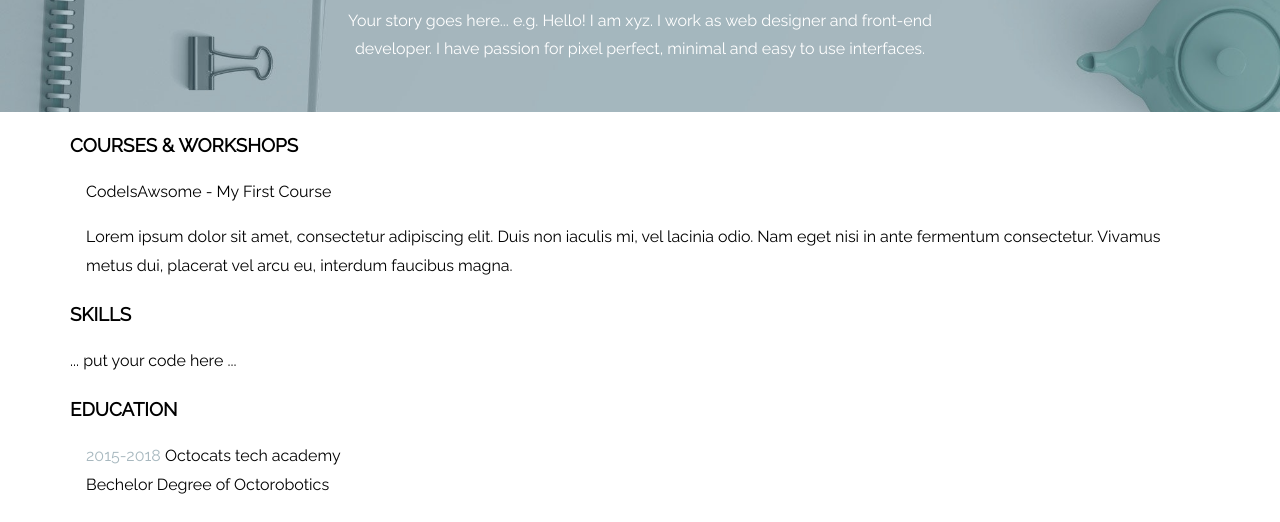
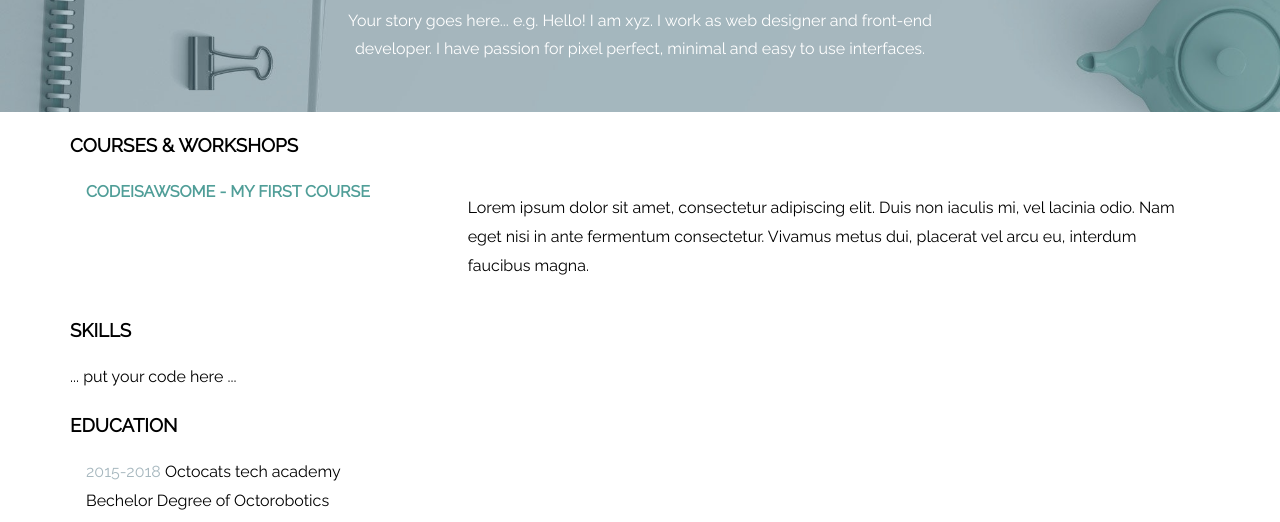
Before and after one commit to dora1996/MyCV, a plain HTML site: page index.html in a window 1280 px wide. Shown: the part 278-800 px from the top of the page. Drawn offline with Linux system fonts and the light colour scheme.

Commit message:
add workshops and courses

```diff
--- a/style.css
+++ b/style.css
@@ -50,12 +50,25 @@ main {
 }
 
 .course {
+	display: flex;
+	flex-wrap: wrap;
 }
 
 .course .title {
+	text-transform: uppercase;
+	font-weight: bolder;
+	color: #509e98;
+	flex: 0 0 33.3%;
+	max-width: 33%;
 }
 
 .course .descrition {
+	flex: 0 0 66.6%;
+	max-width: 66.6%;
+}
+
+.course .descrition p {
+	padding-left: 1em;
 }
 
 .school span {
```
Also changed, not shown: index.html (+0 -1 lines).
